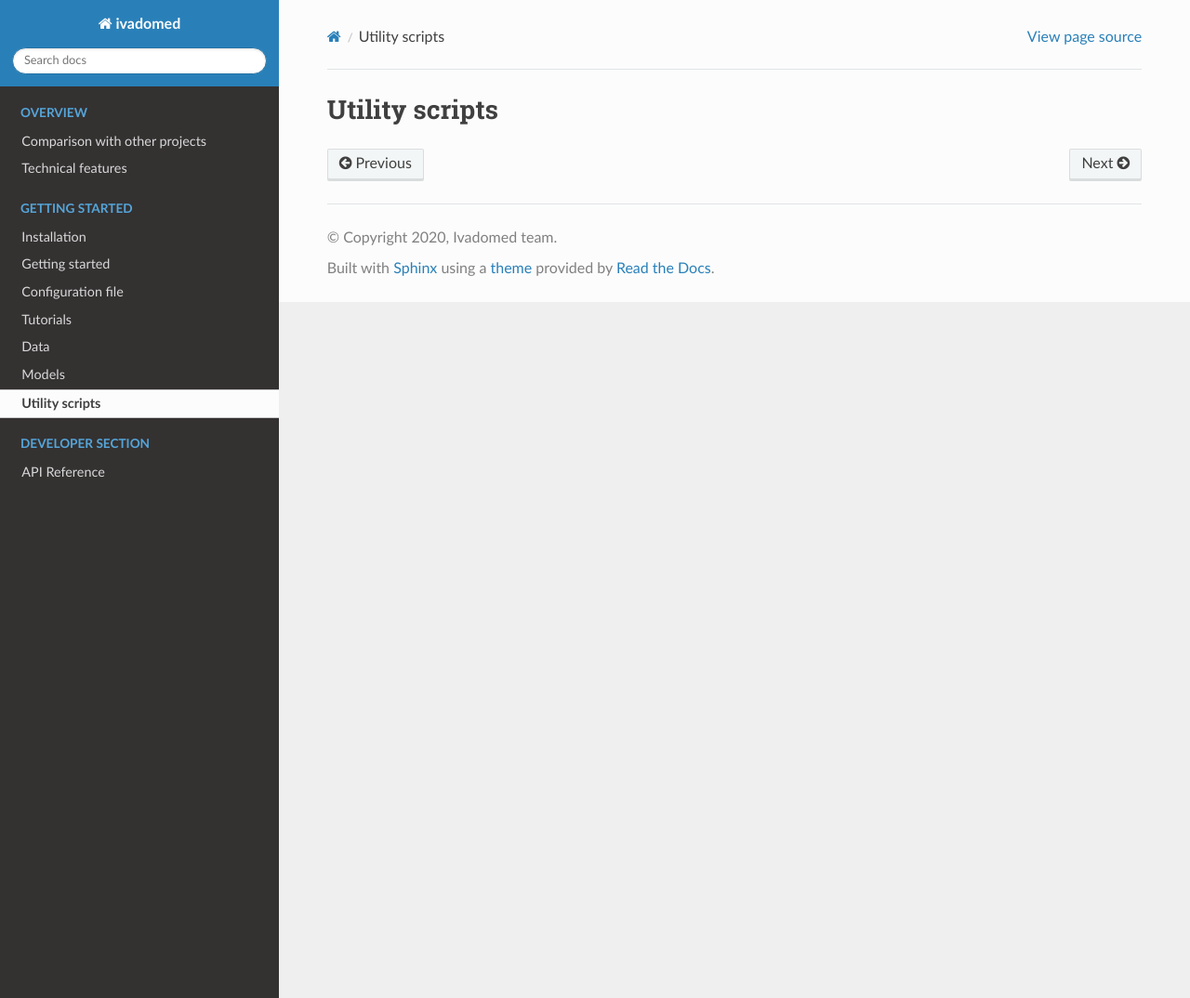
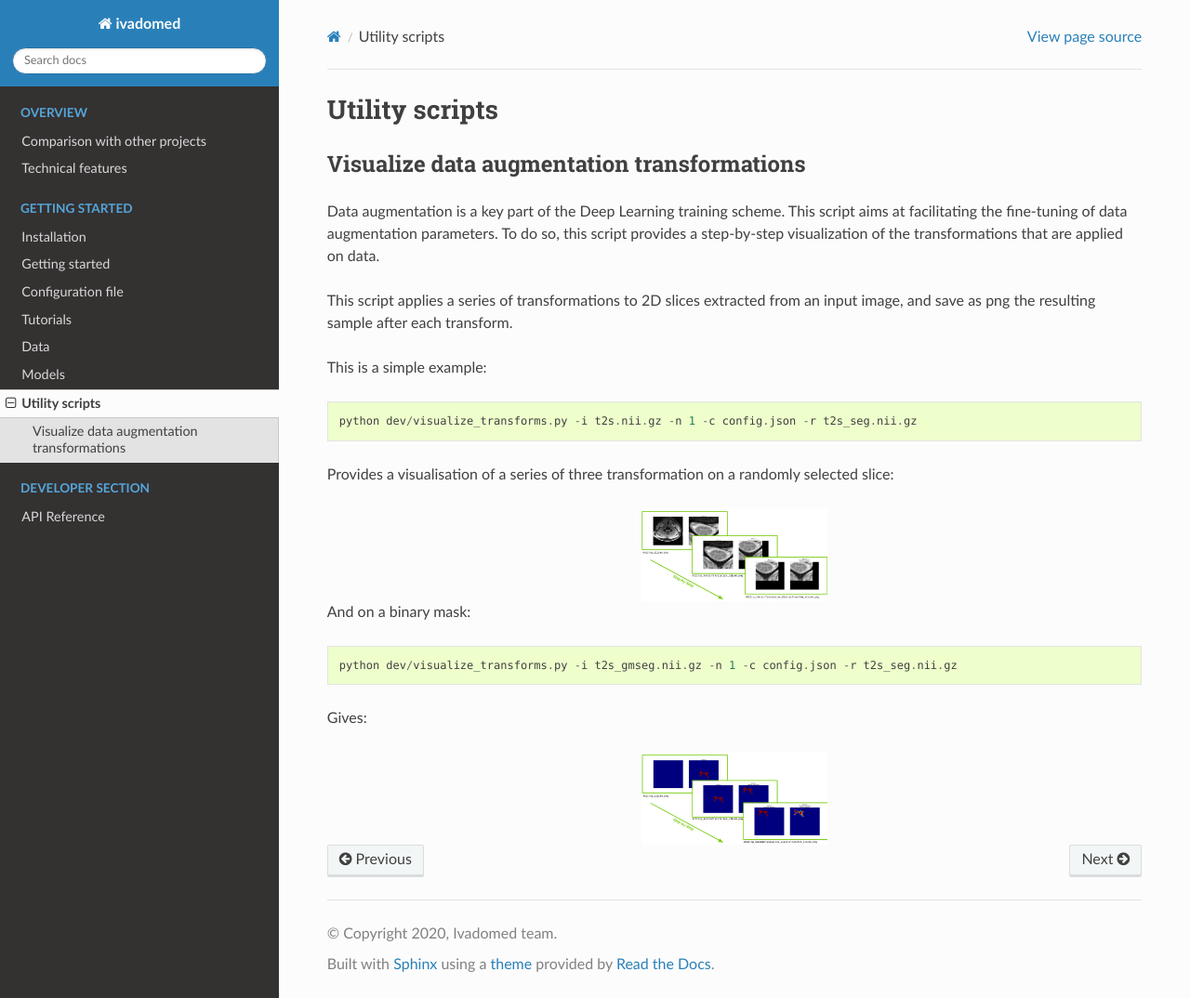
Before and after one commit to ivadomed/ivadomed, a Sphinx documentation site: the page built from docs/source/scripts.rst, in a window 1280 px wide and 1074 px high. Shown: the whole window at 93% size. Built offline with Sphinx 7.4.7 and the Read the Docs theme 2.0.0, drawn with Linux system fonts in a browser that asks for light colours.

Commit message:
scripts.rst: document visualize_transforms.py

```diff
--- a/docs/source/scripts.rst
+++ b/docs/source/scripts.rst
@@ -2,3 +2,31 @@
 
 Utility scripts
 ===============
+
+Visualize data augmentation transformations
+***********************************************
+Data augmentation is a key part of the Deep Learning training scheme. This script aims at facilitating the fine-tuning of data augmentation parameters. To do so, this script provides a step-by-step visualization of the transformations that are applied on data.
+
+This script applies a series of transformations to 2D slices extracted from an input image, and save as png the resulting sample after each transform.
+
+This is a simple example::
+
+    python dev/visualize_transforms.py -i t2s.nii.gz -n 1 -c config.json -r t2s_seg.nii.gz
+
+Provides a visualisation of a series of three transformation on a randomly selected slice:
+
+.. image:: ../../images/transforms_im.png
+    :width: 200px
+    :align: center
+    :height: 100px
+
+And on a binary mask::
+
+    python dev/visualize_transforms.py -i t2s_gmseg.nii.gz -n 1 -c config.json -r t2s_seg.nii.gz
+
+Gives:
+
+.. image:: ../../images/transforms_gt.png
+    :width: 200px
+    :align: center
+    :height: 100px
```
